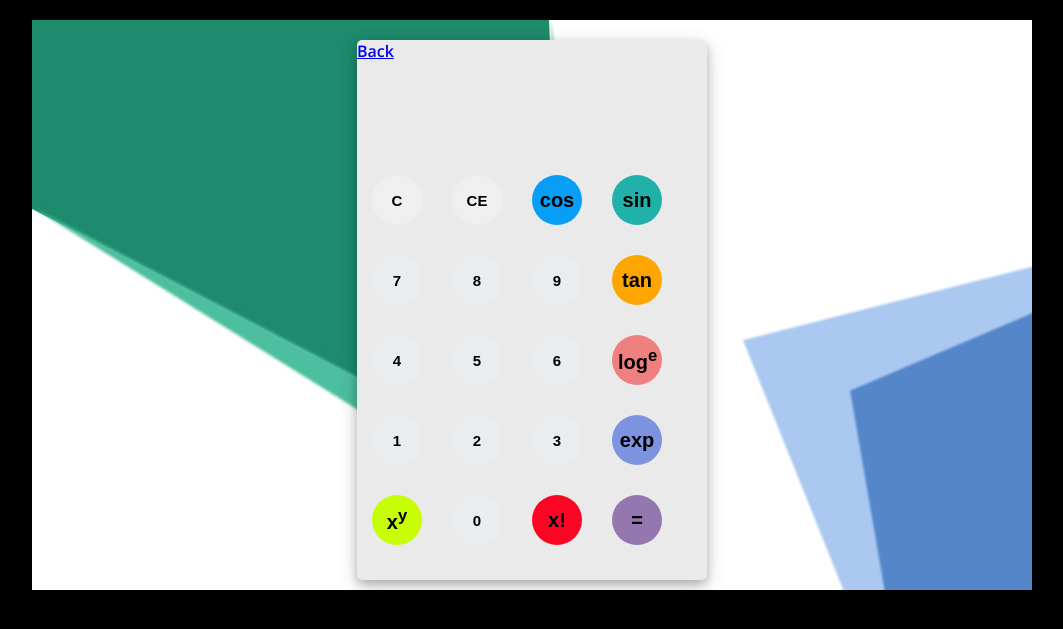
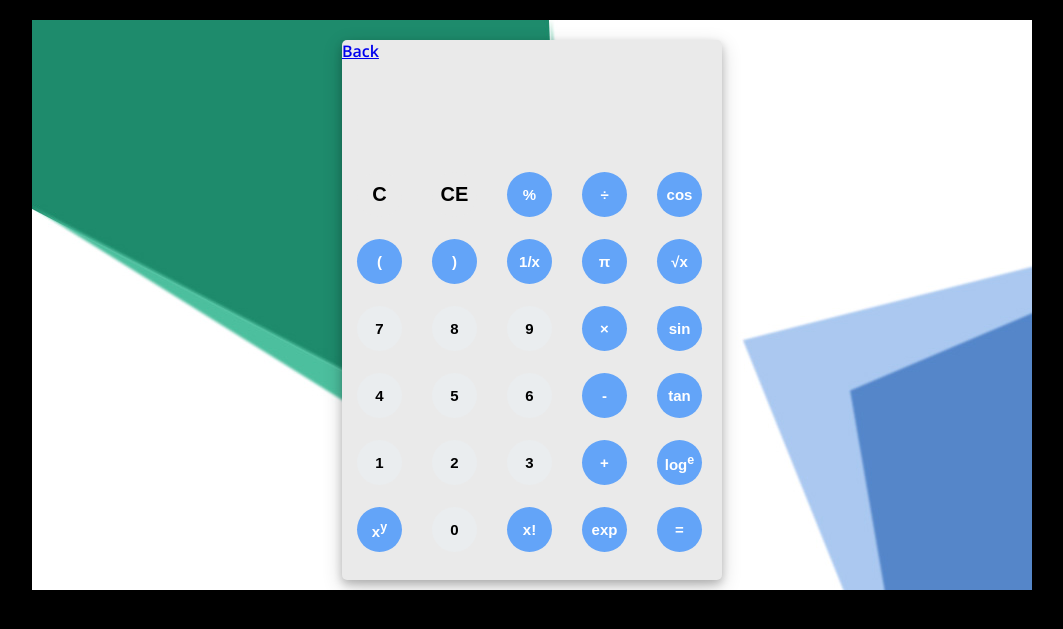
Before and after one commit to Pawan300/Javascript_projects, a PHP site: page /scientific_calci.html in a window 1280 px wide. Shown: the top 629 px of the page, without its empty margins (108-1171 px from the left). Run offline with PHP 8.4, Linux system fonts and the light colour scheme.

Commit message:
Updating Calculator

```diff
--- a/Calculator/scientific_calci.css
+++ b/Calculator/scientific_calci.css
@@ -9,7 +9,7 @@ body{
     margin: 20px auto;
 }
 #Calculator{
-    width: 350px;
+    width: 380px;
     height: 540px;
     background-color: #eaeaea;
     margin: 20px auto;
@@ -31,7 +31,7 @@ body{
 }
 #output{
 	text-align: right;
-	height: 60px;
+	height: 70px;
 	margin: 10px 20px;
 	font-size: 30px;
 }
@@ -39,9 +39,12 @@ body{
 	height: 400px;
 }
 .s_operator, .s_number{
-	width: 50px;
-	height: 50px;
-	margin: 15px;
+	width: 45px;
+	height: 45px;
+	margin-top: 12px;
+	margin-left: 15px;
+	margin-right: 15px;
+	margin-bottom: 10px;
 	float: left;
 	border-radius: 50%;
 	border-width: 0;
@@ -50,6 +53,7 @@ body{
 }
 .s_number{
 	background-color: #eaedef;
+
 }
 .s_number, .s_operator{
 	cursor: pointer;
@@ -60,35 +64,18 @@ body{
 .s_operator:focus, .s_number:focus{
 	outline: 0;
 }
-button:nth-child(3){
+.s_operator{
+	color: #fff;
+	/* background-color: #42b479; */
+	background-color: #63a4f8;
+}
+button:nth-child(1){
 	font-size: 20px;
-	background-color: #099ef5;
+	color: black;
+	background-color: #eaeaea;
 }
-button:nth-child(4){
+button:nth-child(2){
 	font-size: 20px;
-	background-color: #20b2aa;
+	color: black;
+	background-color: #eaeaea;
 }
-button:nth-child(8){
-	font-size: 20px;
-	background-color: #ffa500;
-}
-button:nth-child(12){
-	font-size: 20px;
-	background-color: #f08080;
-}
-button:nth-child(16){
-	font-size: 20px;
-	background-color: #7d93e0;
-}
-button:nth-child(17){
-	font-size: 20px;
-	background-color: #c7fd05;
-}
-button:nth-child(19){
-	font-size: 20px;
-	background-color: #fc0525;
-}
-button:nth-child(20){
-	font-size: 20px;
-	background-color: #9477af;
-}
--- a/Calculator/scientific_calci.html
+++ b/Calculator/scientific_calci.html
@@ -22,23 +22,33 @@
 				<div id="keyboard">
 					<button class="s_operator" id="clear">C</button>
 					<button class="s_operator" id="backspace">CE</button>
+					<button class="s_operator" id="%">%</button>
+					<button class="s_operator" id="/">&#247;</button>
 					<button class="s_operator" id="cos">cos</button>
-					<button class="s_operator" id="sin">sin</button>
+					<button class="s_operator" id="(">(</button>
+					<button class="s_operator" id=")">)</button>
+					<button class="s_operator" id="1/x">1/x</button>
+					<button class="s_operator" id="pie">π</button>
+					<button class="s_operator" id="sqrt">&Sqrt;x</button>
 					<button class="s_number" id="7">7</button>
 					<button class="s_number" id="8">8</button>
 					<button class="s_number" id="9">9</button>
-					<button class="s_operator" id="tan">tan</button>
+					<button class="s_operator" id="*">&times;</button>
+					<button class="s_operator" id="sin">sin</button>
 					<button class="s_number" id="4">4</button>
 					<button class="s_number" id="5">5</button>
 					<button class="s_number" id="6">6</button>
-					<button class="s_operator" id="log">log<sup>e</sup></button>
+					<button class="s_operator" id="-">-</button>
+					<button class="s_operator" id="tan">tan</button>
 					<button class="s_number" id="1">1</button>
 					<button class="s_number" id="2">2</button>
 					<button class="s_number" id="3">3</button>
-                    <button class="s_operator" id="exp">exp</button>
+					<button class="s_operator" id="+">+</button>
+					<button class="s_operator" id="log">log<sup>e</sup></button>
 					<button class="s_operator" id="**">x<sup>y</sup></button>
 					<button class="s_number" id="0">0</button>
 					<button class="s_operator" id="!">x!</button>
+					<button class="s_operator" id="exp">exp</button>
 					<button class="s_operator" id="=">=</button>
 				</div>
 			</div>
```
Also changed, not shown: Calculator/style.css (+16 -22 lines), 1 other file.
